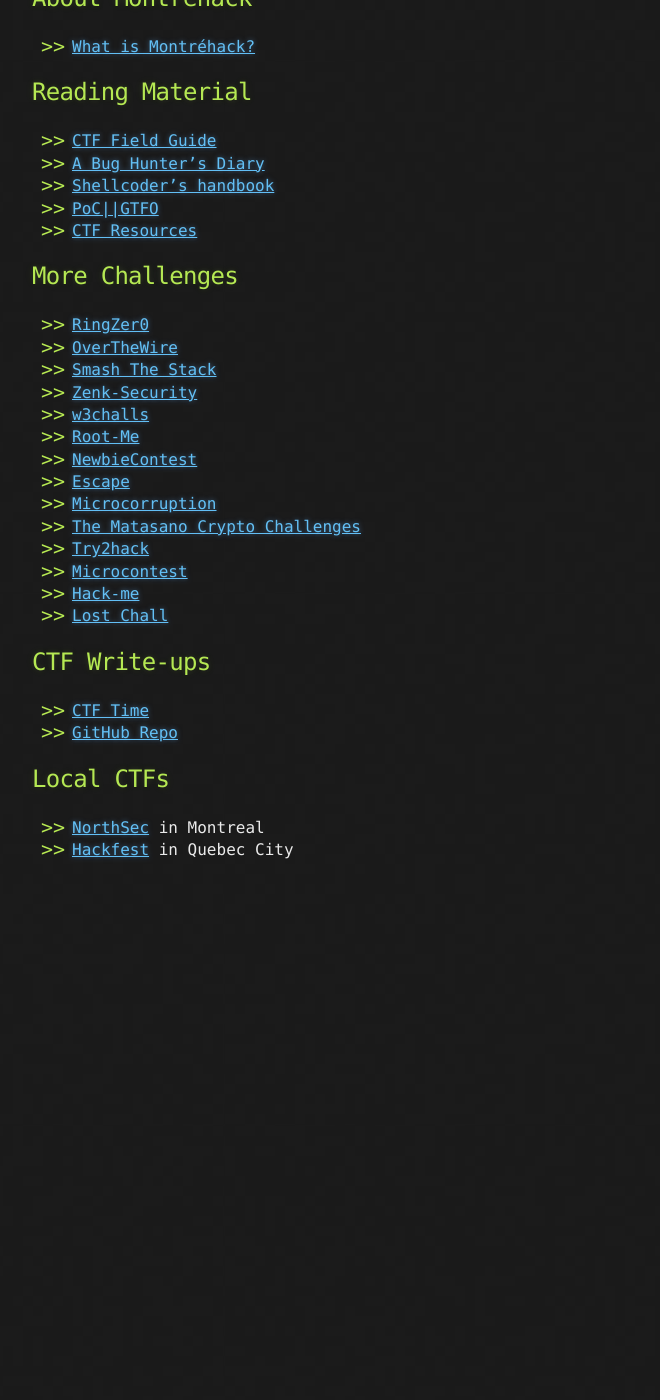
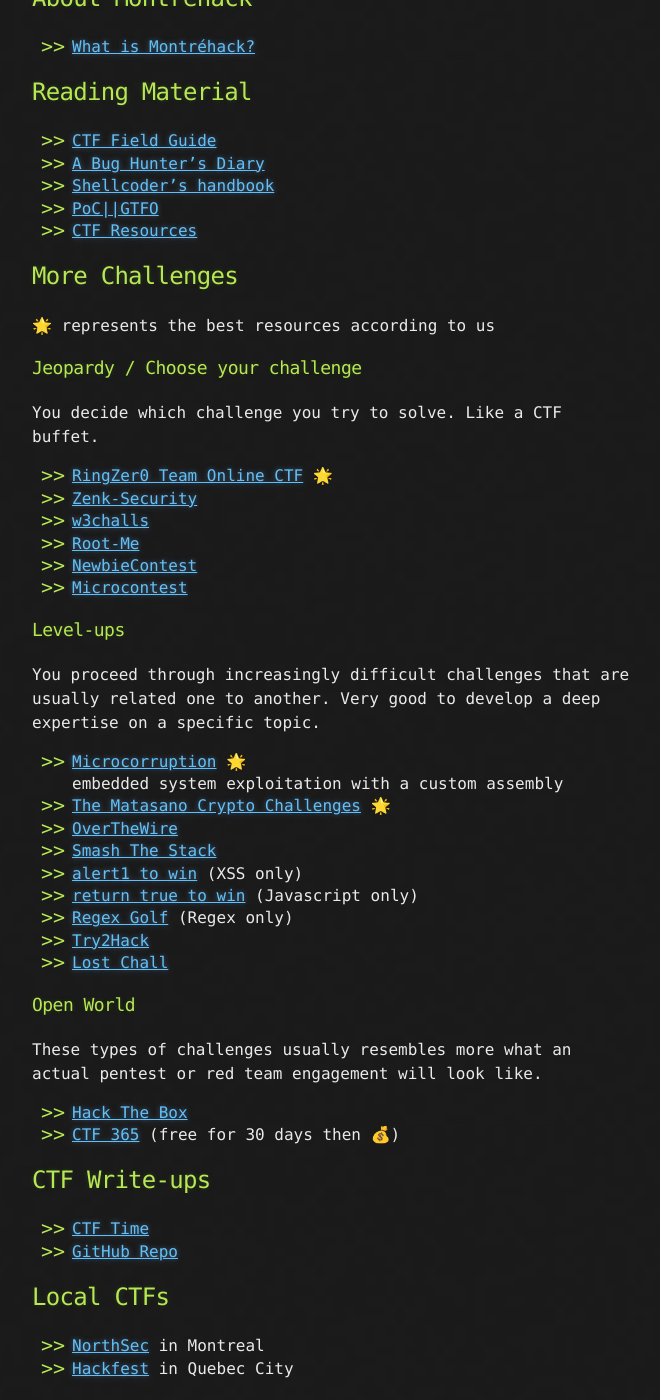
Before and after one commit to montrehack/montrehack.github.com, a Jekyll site: the page built from resources.md, in a window 1280 px wide and 1400 px high, scrolled down 471 px. Shown: the whole window, without its empty margins (308-968 px from the left). Built offline with Jekyll 4.4.1, drawn with Linux system fonts in a browser that asks for light colours; emoji names are drawn with the system emoji font; comment, search, counter and statistics services are not loaded; before the commit the page ends 1352 px from its top, so only the background shows below that.

Commit message:
Reworked our online resources section

```diff
--- a/resources.md
+++ b/resources.md
@@ -19,20 +19,42 @@ title: MontréHack
 
 ## More Challenges
 
-* [RingZer0](http://ringzer0team.com/)
-* [OverTheWire](http://overthewire.org/wargames/)
-* [Smash The Stack](http://smashthestack.org/)
+:star2: represents the best resources according to us
+
+### Jeopardy / Choose your challenge
+
+You decide which challenge you try to solve.
+Like a CTF buffet.
+
+* [RingZer0 Team Online CTF](http://ringzer0team.com/) :star2:
 * [Zenk-Security](http://www.zenk-security.com/)
 * [w3challs](http://w3challs.com/)
 * [Root-Me](http://www.root-me.org/)
 * [NewbieContest](http://www.newbiecontest.org/)
-* [Escape](http://escape.alf.nu/)
-* [Microcorruption](https://microcorruption.com/)
-* [The Matasano Crypto Challenges](http://cryptopals.com/)
-* [Try2hack](http://www.try2hack.nl/)
 * [Microcontest](http://www.microcontest.com/)
-* [Hack-me](http://hack-me.org/)
+
+### Level-ups
+
+You proceed through increasingly difficult challenges that are usually related one to another.
+Very good to develop a deep expertise on a specific topic.
+
+* [Microcorruption](https://microcorruption.com/) :star2: <br/> embedded system exploitation with a custom assembly
+* [The Matasano Crypto Challenges](http://cryptopals.com/) :star2:
+* [OverTheWire](http://overthewire.org/wargames/)
+* [Smash The Stack](http://smashthestack.org/)
+* [alert1 to win](https://alf.nu/alert1) (XSS only)
+* [return true to win](https://alf.nu/ReturnTrue) (Javascript only)
+* [Regex Golf](https://alf.nu/RegexGolf) (Regex only)
+* [Try2Hack](http://www.try2hack.nl/)
 * [Lost Chall](http://lost-chall.org/)
+
+### Open World
+
+These types of challenges usually resembles more what an actual pentest or red team engagement will look like.
+
+* [Hack The Box](https://www.hackthebox.eu/en)
+* [CTF 365](https://ctf365.com/) (free for 30 days then :moneybag:)
+
 
 ## CTF Write-ups
 
```
